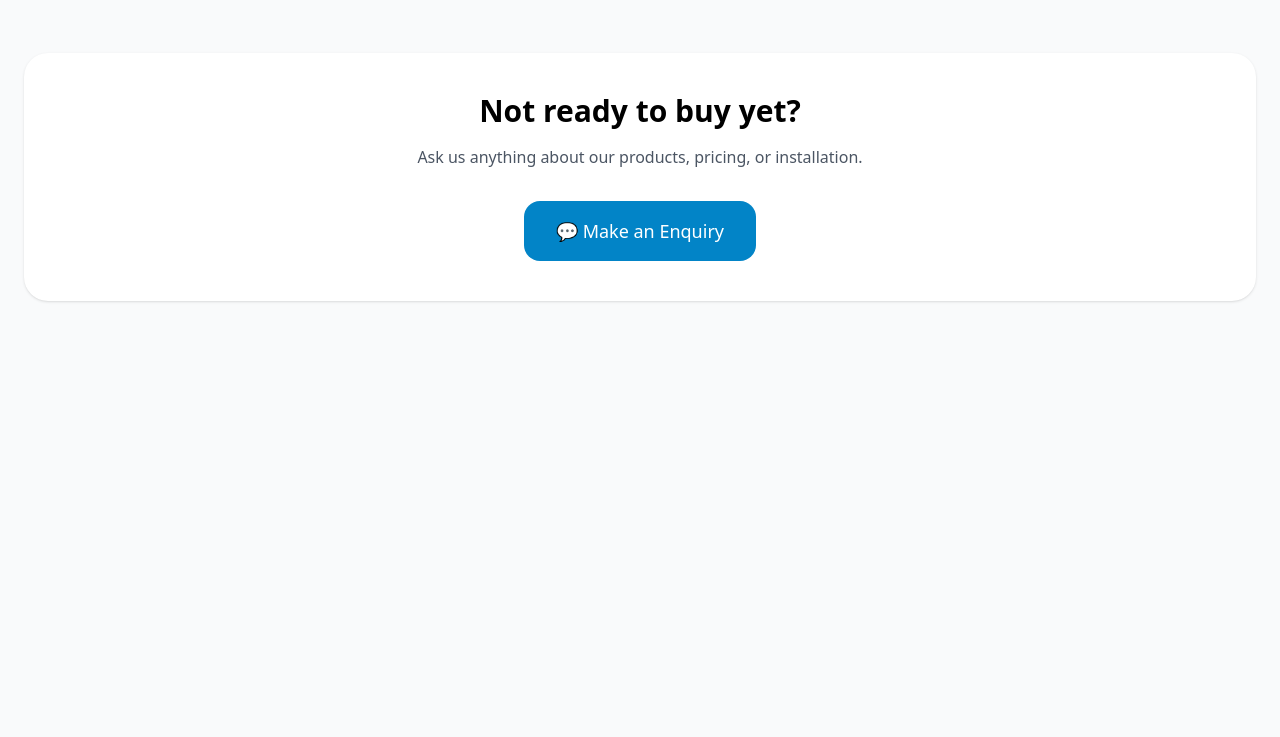
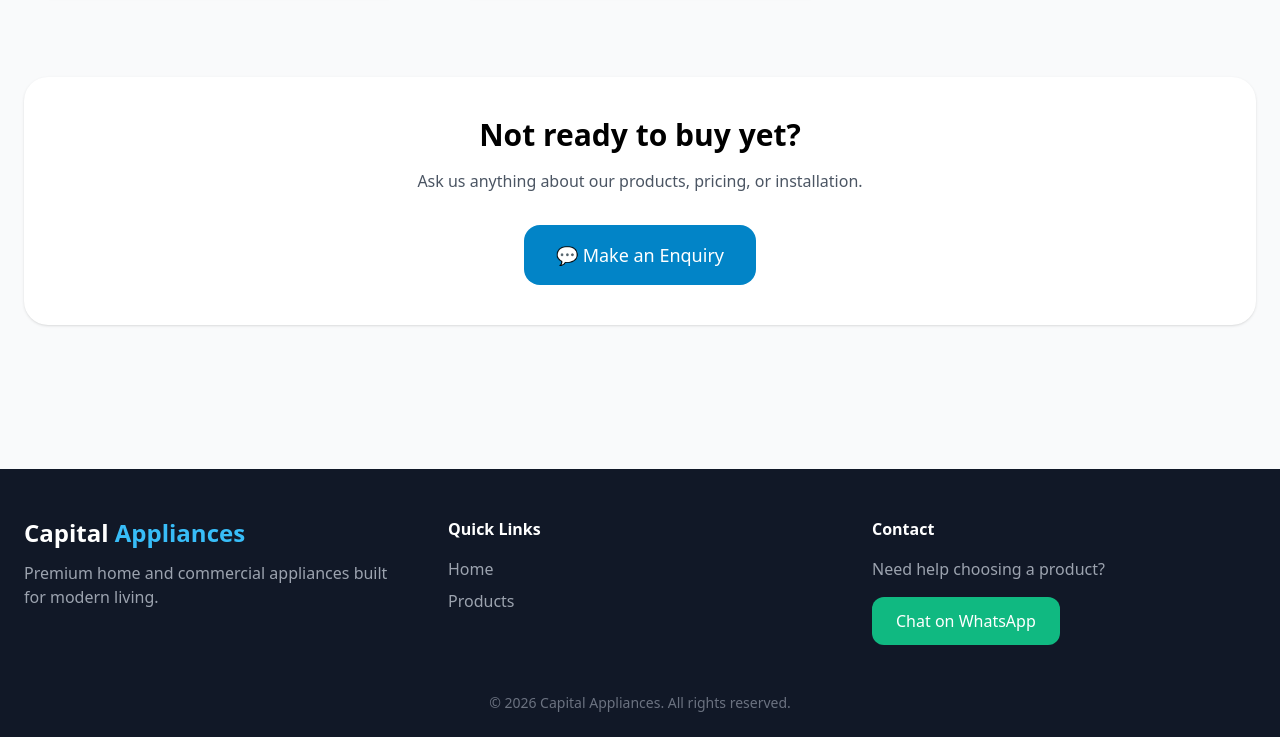
Before and after one commit to alongetemitayo91-cyber/capitalappliances, a plain HTML site: page products.html in a window 1280 px wide. Shown: the part 1990-2727 px from the top of the page. Before the commit the page ends 2355 px from the top, so only its background shows below. Drawn offline with nearby package versions, Linux system fonts and the light colour scheme.

Commit message:
updated site

```diff
--- a/products.html
+++ b/products.html
@@ -47,7 +47,9 @@
       </p>
 
       <!-- SEARCH -->
-      <div class="max-w-xl mx-auto mb-6 relative">
+      <div
+        class="max-w-xl mx-auto mb-6 relative sticky top-0 z-40 bg-gray-50 py-3"
+      >
         <input
           id="searchInput"
           type="text"
@@ -331,5 +333,53 @@
 
       renderProducts(products);
     </script>
+    <footer class="bg-gray-900 text-white mt-20">
+      <div class="max-w-7xl mx-auto px-6 py-12 grid md:grid-cols-3 gap-10">
+        <!-- Brand -->
+        <div>
+          <h3 class="text-2xl font-semibold mb-3">
+            Capital <span class="text-sky-400">Appliances</span>
+          </h3>
+          <p class="text-gray-400">
+            Premium home and commercial appliances built for modern living.
+          </p>
+        </div>
+
+        <!-- Quick Links -->
+        <div>
+          <h4 class="font-semibold mb-4">Quick Links</h4>
+          <ul class="space-y-2 text-gray-400">
+            <li><a href="index.html" class="hover:text-white">Home</a></li>
+            <li>
+              <a href="products.html" class="hover:text-white">Products</a>
+            </li>
+          </ul>
+        </div>
+
+        <!-- Contact -->
+        <div>
+          <h4 class="font-semibold mb-4">Contact</h4>
+          <p class="text-gray-400 mb-4">Need help choosing a product?</p>
+          <button
+            onclick="openWhatsApp()"
+            class="bg-emerald-500 px-6 py-3 rounded-xl"
+          >
+            Chat on WhatsApp
+          </button>
+        </div>
+      </div>
+
+      <div class="text-center text-gray-500 text-sm pb-6">
+        © 2026 Capital Appliances. All rights reserved.
+      </div>
+    </footer>
+
+    <!-- FLOATING WHATSAPP -->
+    <button
+      onclick="openWhatsApp()"
+      class="fixed bottom-8 right-8 w-16 h-16 bg-[#25D366] rounded-3xl shadow-2xl flex items-center justify-center text-white text-4xl z-50"
+    >
+      <i class="fa-brands fa-whatsapp"></i>
+    </button>
   </body>
 </html>
```
Also changed, not shown: index.html (+3 -2 lines).
